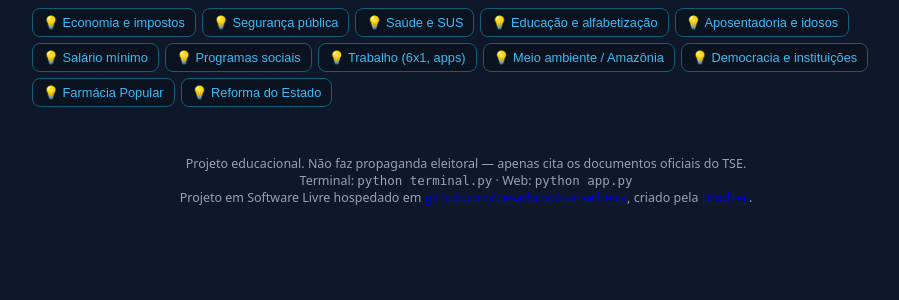
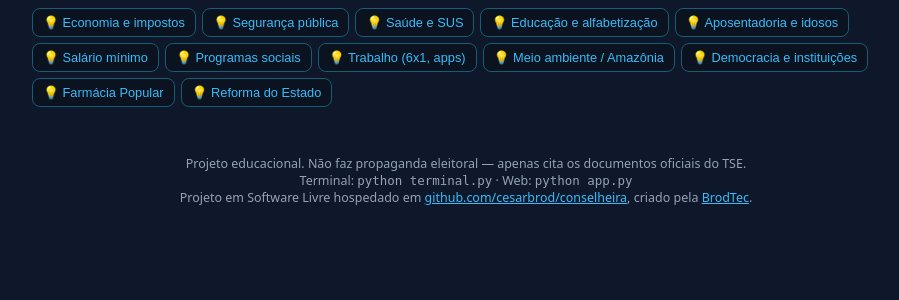
Before and after one commit to cesarbrod/conselheira, a Flask app: page / in a window 1280 px wide. Shown: the part 253-553 px from the top of the page, without its empty margins (174-1073 px from the left). Run offline with Flask 3, Linux system fonts and the light colour scheme; data that the repository does not hold is empty.

Commit message:
Corrige contraste dos links no rodapé (azul --acc2 igual ao topo)

```diff
--- a/templates/index.html
+++ b/templates/index.html
@@ -11,7 +11,7 @@
   header { padding:20px; text-align:center; border-bottom:1px solid #334155; }
   header h1 { margin:0 0 6px; font-size:1.4rem; }
   header p { margin:4px 0; color:var(--mut); font-size:.9rem; }
-  header a { color:var(--acc2); }
+  header a, footer a { color:var(--acc2); }
   .badge { display:inline-block; padding:2px 10px; border-radius:999px; font-size:.75rem; margin:2px;
            background:#052e16; color:#86efac; border:1px solid #166534; }
   .badge.off { background:#3f3f46; color:#d4d4d8; border-color:#52525b; }
```
